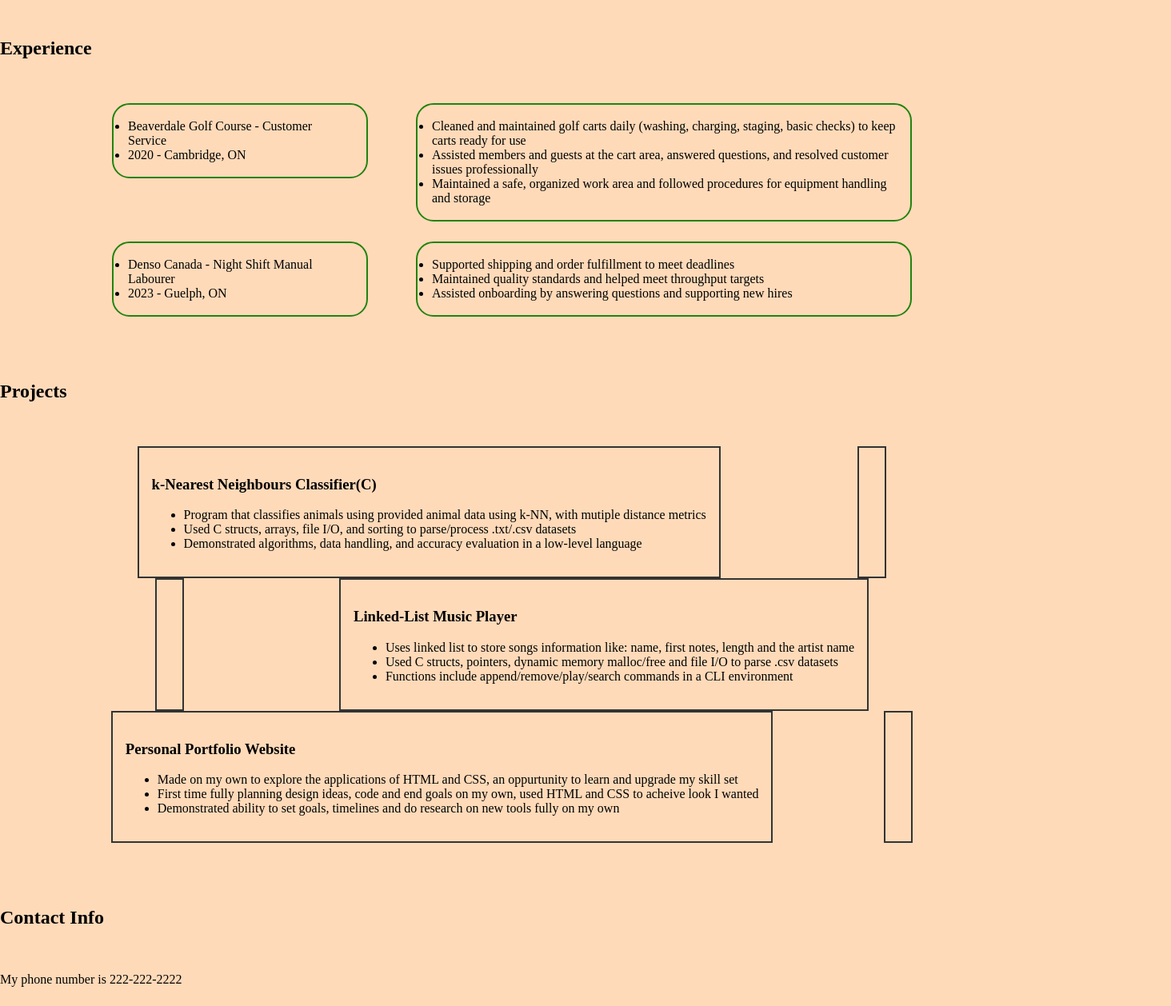
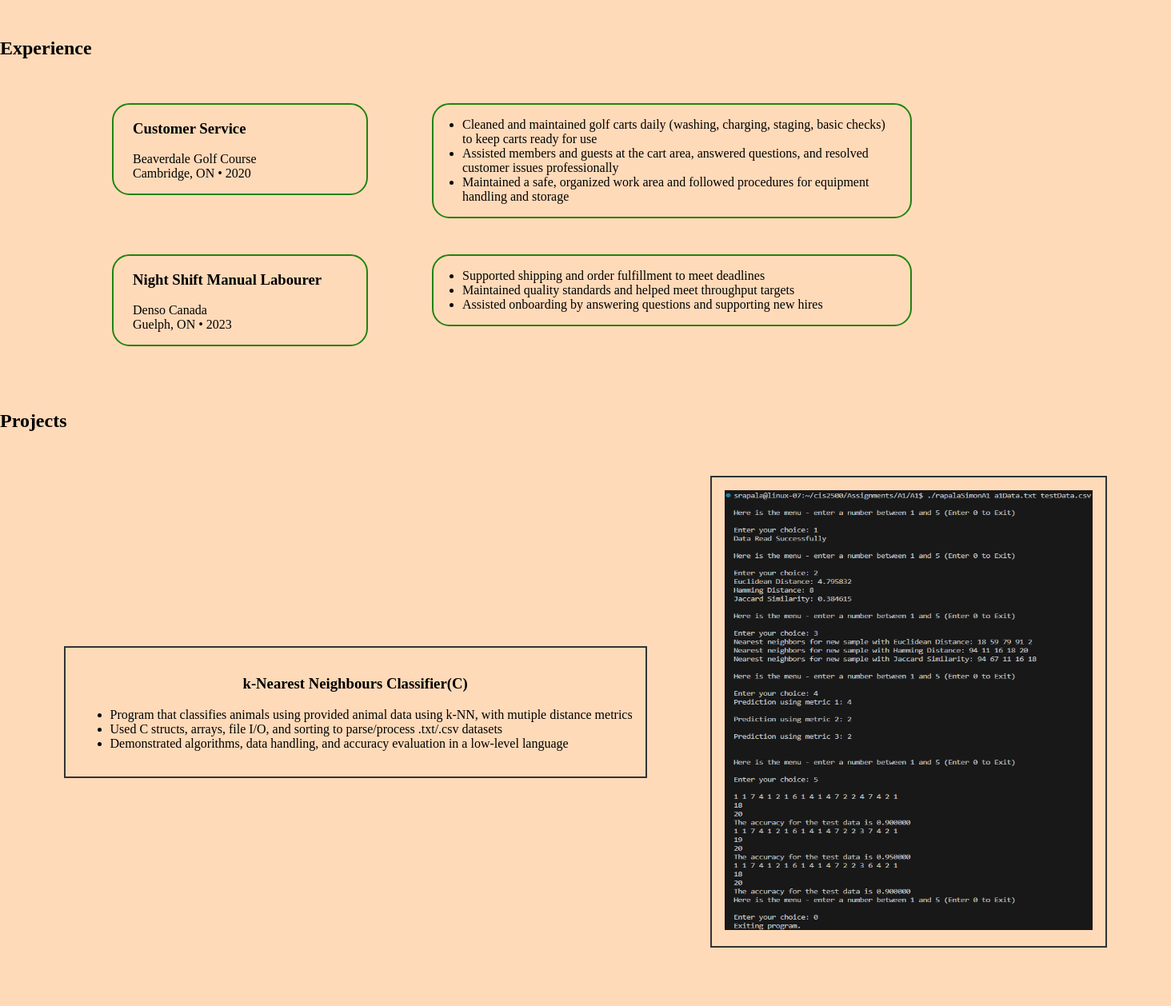
Before and after one commit to SimonRapala/simon-portfolio-website, a plain HTML site: page index.html in a window 1280 px wide. Shown: the part 960-2218 px from the top of the page at 80% size, 1464 px wide, since content can reach past the window. Drawn offline with Linux system fonts and the light colour scheme.

Commit message:
Finished the projects protion for now, have the info for each project along with an image of either its function or its code

```diff
--- a/index.html
+++ b/index.html
@@ -87,45 +87,34 @@
 
       <section id="experience">
         <h2>Experience</h2>
-
         <div class="experience-list">
           <div class="experience-item">
-            <ul class="job">
-              <li>Beaverdale Golf Course - Customer Service</li>
-              <li>2020 - Cambridge, ON</li>
-            </ul>
+            <div class="job-header">
+              <h3 class="job-title">Customer Service</h3>
+              <p>
+                Beaverdale Golf Course<br />
+                Cambridge, ON • 2020
+              </p>
+            </div>
             <ul class="job-info">
-              <li>
-                Cleaned and maintained golf carts daily (washing, charging,
-                staging, basic checks) to keep carts ready for use
-              </li>
-              <li>
-                Assisted members and guests at the cart area, answered
-                questions, and resolved customer issues professionally
-              </li>
-              <li>
-                Maintained a safe, organized work area and followed procedures
-                for equipment handling and storage
-              </li>
+              <li>Cleaned and maintained golf carts daily (washing, charging, staging, basic checks) to keep carts ready for use</li>
+              <li>Assisted members and guests at the cart area, answered questions, and resolved customer issues professionally</li>
+              <li>Maintained a safe, organized work area and followed procedures for equipment handling and storage</li>
             </ul>
           </div>
 
           <div class="experience-item">
-            <ul class="job">
-              <li>Denso Canada - Night Shift Manual Labourer</li>
-              <li>2023 - Guelph, ON</li>
-            </ul>
+            <div class="job-header">
+              <h3>Night Shift Manual Labourer</h3>
+              <p>
+                Denso Canada <br />
+                Guelph, ON • 2023
+              </p>
+            </div>
             <ul class="job-info">
-              <li>
-                Supported shipping and order fulfillment to meet deadlines
-              </li>
-              <li>
-                Maintained quality standards and helped meet throughput targets
-              </li>
-              <li>
-                Assisted onboarding by answering questions and supporting new
-                hires
-              </li>
+              <li>Supported shipping and order fulfillment to meet deadlines</li>
+              <li>Maintained quality standards and helped meet throughput targets</li>
+              <li>Assisted onboarding by answering questions and supporting new hires</li>
             </ul>
           </div>
         </div>
@@ -133,31 +122,32 @@
 
       <section id="projects">
         <h2>Projects</h2>
+        <div class="project-layout-grid">
           <div class="project-row-grid">
             <div class="project-info">
               <h3>k-Nearest Neighbours Classifier(C)</h3>
               <ul>
                 <li>
-                Program that classifies animals using provided animal data using
-                k-NN, with mutiple distance metrics
+                  Program that classifies animals using provided animal data
+                  using k-NN, with mutiple distance metrics
                 </li>
                 <li>
                   Used C structs, arrays, file I/O, and sorting to parse/process
                   .txt/.csv datasets
                 </li>
                 <li>
-                Demonstrated algorithms, data handling, and accuracy evaluation
-                in a low-level language
+                  Demonstrated algorithms, data handling, and accuracy
+                  evaluation in a low-level language
                 </li>
               </ul>
             </div>
             <div class="project-image">
-            <img src="" />
+              <img class="image-KNN" src="Images/projectKNN.png" />
             </div>
           </div>
           <div class="project-row-grid-reverse">
             <div class="project-image">
-            <img src="" />
+              <img class="image-musicLL" src="Images/musicLL.png" />
             </div>
             <div class="project-info">
               <h3>Linked-List Music Player</h3>
@@ -186,17 +176,18 @@
                   oppurtunity to learn and upgrade my skill set
                 </li>
                 <li>
-                First time fully planning design ideas, code and end goals on my
-                own, used HTML and CSS to acheive look I wanted
+                  First time fully planning design ideas, code and end goals on
+                  my own, used HTML and CSS to acheive look I wanted
                 </li>
                 <li>
-                Demonstrated ability to set goals, timelines and do research on
-                new tools fully on my own
+                  Demonstrated ability to set goals, timelines and do research
+                  on new tools fully on my own
                 </li>
               </ul>
             </div>
             <div class="project-image">
-            <img src="" />
+              <img class="image-portfolio" src="Images/websitePortfolio.png" />
+            </div>
           </div>
         </div>
       </section>
--- a/styles.css
+++ b/styles.css
@@ -113,9 +113,9 @@ h2{
 .experience-item{
   display: grid;
   grid-template-columns: 320px 1fr;
-  gap: 60px;
+  column-gap: 80px;
   align-items: start;
-  margin-bottom: 25px;
+  margin-bottom: 45px;
 }
 
 .experience-list{
@@ -124,25 +124,55 @@ h2{
   padding: 0 16px;
 }
 
-.job, .job-info{
+.job-header, .job-info{
   margin: 0;
   border: 2px solid rgb(33, 131, 14);
   border-radius: 22px;
-  padding: 18px;
+  padding-left: 24px;
+}
+
+.job-info{
+  padding: 16px;
+  padding-left: 36px;
+  margin: 0;
+}
+
+.project-layout-grid{
+  display: grid;
+  row-gap: 75px;
 }
 
 .project-row-grid,
 .project-row-grid-reverse{
   display: grid;
-  grid-template-columns: max-content max-content; /* columns hug content */
-  justify-content: space-evenly;                 /* like flex space-evenly */
+  grid-template-columns: max-content max-content;
+  justify-content: space-evenly;
+  align-items: flex-start;
   width: 100%;
-  justify-items: start;
+  justify-items: center;
 }
 
 .project-info,
 .project-image{
-  width: fit-content; /* optional now, max-content already does it */
+  justify-items: center;
   padding: 16px;
   border: 2px solid #333;
 }
+.project-info{
+  align-self: center;
+}
+
+.image-KNN{
+  width: 460px;
+  height: 550px;
+}
+
+.image-musicLL{
+  width: 420px;
+  height: 600px;
+}
+
+.image-portfolio{
+  width: 600px;
+  height: 400px;
+}
```
Also changed, not shown: Images/musicLL.png (added), Images/projectKNN.png (added), Images/websitePortfolio.png (added), Portfolio/Dalya-Baron-homepage-1024x577.png (deleted), Portfolio/Tamara-Sredojevic-homepage-1024x562.png (deleted), 2 other files. Lines whose indentation alone changed are shown as unchanged.
